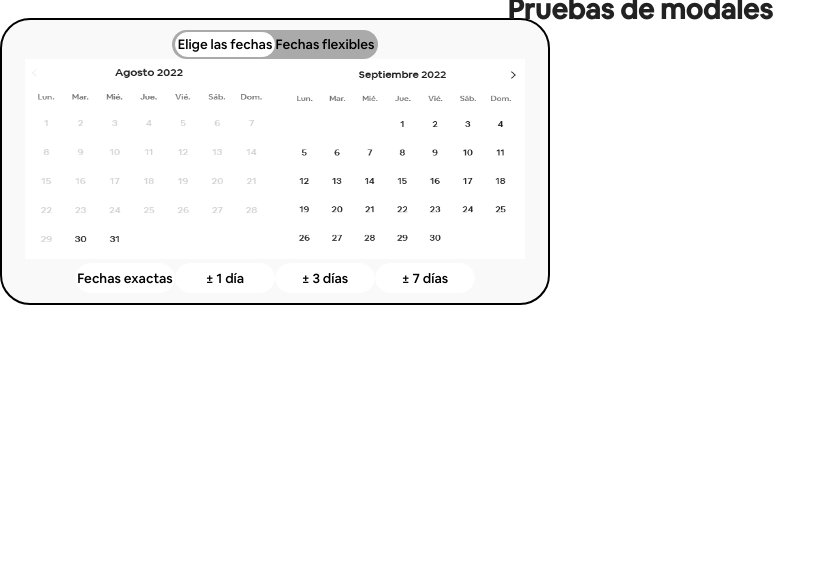
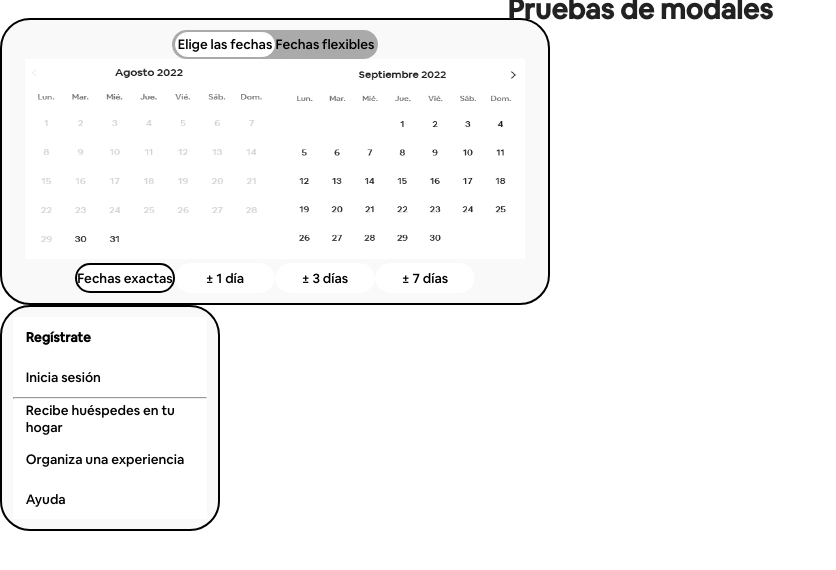
Before and after one commit to diegohiguera9/front-end-airbnb, a React (Create React App) app: page /modal in a window 1280 px wide. Shown: the top 570 px of the page, without its empty margins (0-836 px from the left). Built offline with nearby package versions, Linux system fonts and the light colour scheme.

Commit message:
add modalMenu

```diff
--- /dev/null
+++ b/src/components/ButtonModal.js
@@ -0,0 +1,9 @@
+import "../styles/components/ButtonModal.scss"
+const ButtonModal = ({texto,selected="",clase}) => {
+    return (
+        <button className={`${clase} ${selected}`} >
+            {texto}
+        </button >
+    )
+}
+export default ButtonModal;
--- a/src/components/ButtonRound.js
+++ /dev/null
@@ -1,12 +0,0 @@
-import "../styles/components/ButtonRound.scss"
-const ButtonRound = ({texto,selected=""}) => {
-
-    return (
-        <button className={`dateButton ${selected}`} >
-            {texto}
-        </button >
-    )
-
-}
-
-export default ButtonRound;
--- a/src/components/ButtonRound2.js
+++ /dev/null
@@ -1,12 +0,0 @@
-import "../styles/components/ButtonRound2.scss"
-const ButtonRound2 = ({texto,selected=""}) => {
-
-    return (
-        <button className={`dateButtonType ${selected}`} >
-            {texto}
-        </button >
-    )
-
-}
-
-export default ButtonRound2;
--- a/src/components/ModalCalendarSearch.js
+++ b/src/components/ModalCalendarSearch.js
@@ -1,6 +1,6 @@
-import ButtonRound from "./ButtonRound";
+import ButtonRound from "./ButtonModal";
 import "../styles/components/CalendarSearch.scss"
-import ButtonRound2 from "./ButtonRound2";
+
 
 
 const CalendarSearch = () => {
@@ -10,8 +10,8 @@ const CalendarSearch = () => {
             <div className="containerMapa">
                 <div className="itemCalendario">
                     <div className="itemSelector">
-                        <ButtonRound2 selected={"selected"} texto={"Elige las fechas"}/>
-                        <ButtonRound2 texto={"Fechas flexibles"}/>
+                        <ButtonRound clase={"dateButtonType"} selected={"selected"} texto={"Elige las fechas"}/>
+                        <ButtonRound clase={"dateButtonType"} texto={"Fechas flexibles"}/>
                     </div>
                 </div>
                 <div className="itemCalendario">
@@ -19,10 +19,10 @@ const CalendarSearch = () => {
                     <img src={ process.env.PUBLIC_URL +'image/septiembre.png'} alt="calendario septiembre" width="250" height="200" />
                 </div>
                 <div className="itemCalendario">
-                    <ButtonRound selected={"selected"} texto={"Fechas exactas"}/>
-                    <ButtonRound texto={ "± 1 día"}/>
-                    <ButtonRound texto={"± 3 días"}/>
-                    <ButtonRound texto={"± 7 días"}/>
+                    <ButtonRound clase={"dateButton"} selected={"selected"} texto={"Fechas exactas"}/>
+                    <ButtonRound clase={"dateButton"} texto={ "± 1 día"}/>
+                    <ButtonRound clase={"dateButton"} texto={"± 3 días"}/>
+                    <ButtonRound clase={"dateButton"} texto={"± 7 días"}/>
 
                 </div>
             </div>
--- /dev/null
+++ b/src/components/ModalMenu.js
@@ -0,0 +1,20 @@
+import ButtonModal from "./ButtonModal";
+import "../styles/components/ModalMenu.scss"
+const ModalMenu = () => {
+
+    return (
+        <>
+            <div class="containerMenu">
+                <ButtonModal clase={"whiteButton"} texto={"Regístrate"} />
+                <ButtonModal clase={"whiteButton"} texto={"Inicia sesión"} />
+                <hr />
+                <ButtonModal clase={"whiteButton"} texto={"Recibe huéspedes en tu hogar"} />
+                <ButtonModal clase={"whiteButton"} texto={"Organiza una experiencia"} />
+                <ButtonModal clase={"whiteButton"} texto={"Ayuda"} />
+            </div>
+        </ >
+    )
+
+}
+
+export default ModalMenu;
--- a/src/pages/Modal.js
+++ b/src/pages/Modal.js
@@ -1,11 +1,13 @@
 import CalendarSearch from "../components/ModalCalendarSearch";
+import ModalMenu from "../components/ModalMenu";
 
 const Modal = () => {
 
     return (
         <>
             <h1> Pruebas de modales</h1>
-            <CalendarSearch></CalendarSearch>
+            <CalendarSearch/>
+            <ModalMenu/>
         </ >
     )
 
--- /dev/null
+++ b/src/styles/components/ButtonModal.scss
@@ -0,0 +1,52 @@
+.dateButton {
+  background-color: #FFF;
+  width: 100px;
+  height: 30px;
+  border-radius: 15px;
+  padding: 0;
+  margin: 0;
+  border: solid white 1px;
+
+  &.selected {
+    border: solid black 2px;
+  }
+
+  &:hover {
+    border: solid gray 1px;
+  }
+
+}
+
+.dateButtonType {
+  background-color: #aaa;
+  width: 100px;
+  height: 25px;
+  border-radius: 15px;
+  padding: 0;
+  margin: 0;
+  border: solid #aaa 0;
+
+  &:hover {
+    background-color: #FFF;
+
+  }
+
+  &.selected {
+    background-color: #FFF;
+    border: solid white 1px;
+  }
+}
+
+
+.whiteButton {
+  background-color: #FFF;
+  width: 90%;
+  height: 40px;
+  padding: 0 10px;
+  margin: 0;
+
+  &.whiteButton:hover {
+    background-color: #eee;
+
+  }
+}
--- a/src/styles/components/ButtonRound.scss
+++ /dev/null
@@ -1,17 +0,0 @@
-
-.dateButton {
-    background-color: #FFF;
-    width: 100px;
-    height: 30px;
-    border-radius: 15px;
-    padding: 0;
-    margin: 0;
-    border: solid white 1px;
-  }
-  .selected {
-    border: solid black 2px;
-  }
-
-  .dateButton:hover {
-    border: solid gray 1px;
-  }
--- a/src/styles/components/ButtonRound2.scss
+++ /dev/null
@@ -1,20 +0,0 @@
-
-.dateButtonType {
-  background-color: #aaa;
-  width: 100px;
-  height: 25px;
-  border-radius: 15px;
-  padding: 0;
-  margin: 0;
-  border: solid #aaa 0;
-}
-
-.dateButtonType:hover {
-  background-color: #FFF;
-
-}
-
-.selected {
-  background-color: #FFF;
-  border: solid white 1px;
-}
--- /dev/null
+++ b/src/styles/components/ModalMenu.scss
@@ -0,0 +1,35 @@
+.containerMenu {
+    font-family: "Roboto";
+    display: flex;
+    background: #f9f9f9;
+
+    padding: 10px 0px;
+    display: flex;
+    justify-content: center;
+    flex-direction: column;
+    align-items: center;
+    border: 2px solid black;
+    border-radius: 30px;
+    width: 220px;
+    font-size: 14px;
+
+    button {
+        color: black;
+        font-weight: 100;
+        text-align: left;
+        border-color: #fff;
+        border-style: solid;
+        height: 40px;
+    }
+
+    button:first-of-type {
+
+        font-weight: 900;
+    }
+
+}
+
+hr {
+    width: 90%;
+    color: gray;
+}
```
